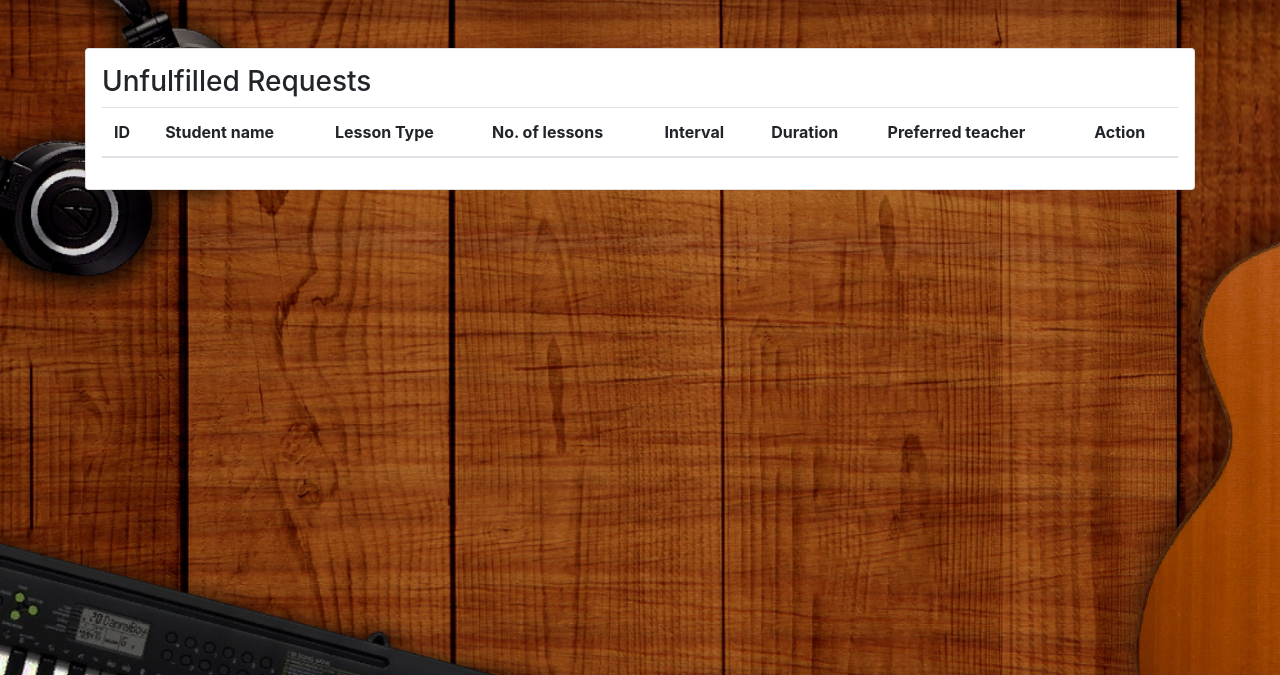
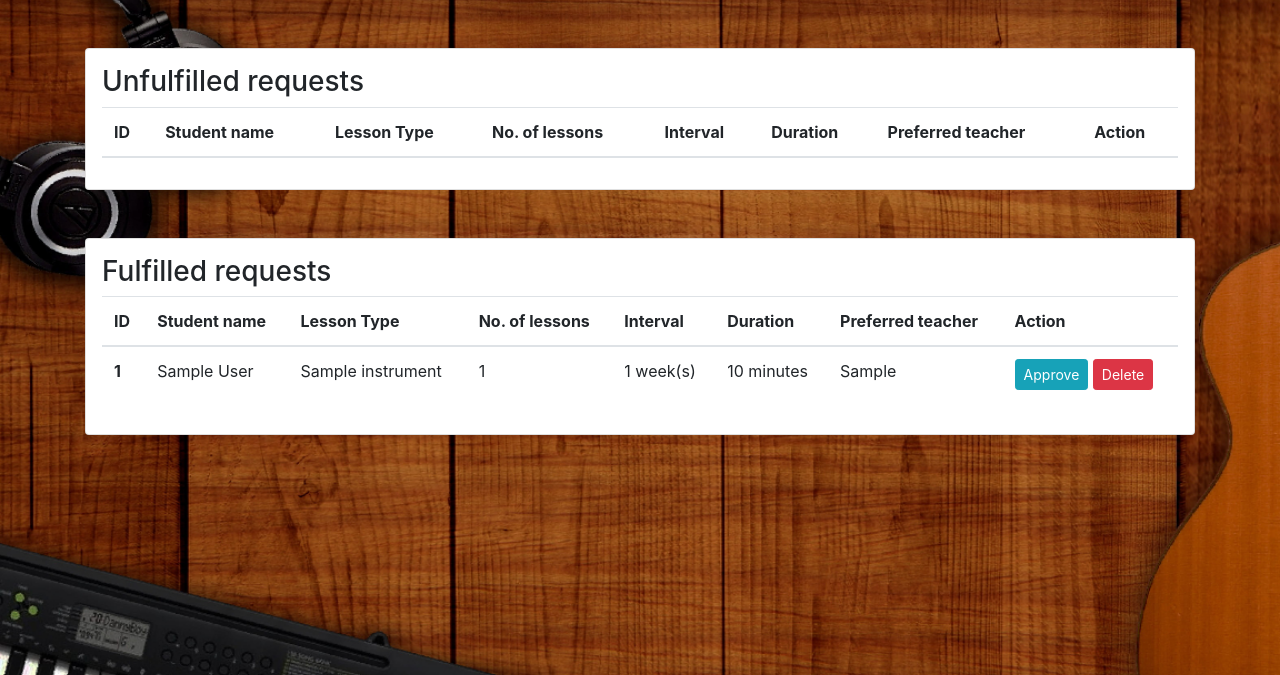
Before and after one commit to DMY2003/MSMS, a Django app: page /administrator/requests in a window 1280 px wide. Shown: the part 56-731 px from the top of the page. Run offline with Django 4.2, Linux system fonts and the light colour scheme; tables that the repository leaves empty hold one stand-in row (values such as "Sample post"); lists and menus that the app fills with data are empty; some libraries are stand-ins or nearby versions.

Commit message:
Turns request list table into a partial for reuse

```diff
--- a/lessons/models.py
+++ b/lessons/models.py
@@ -50,6 +50,11 @@ class User(AbstractUser):
     objects = UserManager()
     REQUIRED_FIELDS = []
 
+    @property
+    def full_name(self):
+        """Gets the full name of a user"""
+        return "%s %s" % (self.first_name, self.last_name)
+
 
 class Student(User):
     balance = models.IntegerField(default=0)
@@ -70,7 +75,7 @@ class Lesson(models.Model):
 
 
 class Instrument(models.Model):
-    name = models.TextField(blank=False)
+    name = models.CharField(max_length=30, blank=False)
 
 class Request(models.Model):
     time_availability = models.TimeField(null=True)
--- a/lessons/templates/admin_requests.html
+++ b/lessons/templates/admin_requests.html
@@ -2,45 +2,7 @@
 
 {% block content %}
 <div class="container-sm mt-5">
-    <div class="card p-3">
-        <h3>
-            Unfulfilled Requests
-        </h3>
-        <table class="table">
-            <thead>
-              <tr>
-                <th scope="col">ID</th>
-                <th scope="col">Student name</th>
-                <th scope="col">Lesson Type</th>
-                <th scope="col">No. of lessons</th>
-                <th scope="col">Interval</th>
-                <th scope="col">Duration</th>
-                <th scope="col">Preferred teacher</th>
-                <th scope="col">Action</th>
-              </tr>
-            </thead>
-            <tbody>
-              <tr>
-                {% for request in unfulfilled_requests %}
-                    <th scope="row">001</th>
-                    <td>Mark</td>
-                    <td>Otto</td>
-                    <td>6</td>
-                    <td>2 week(s)</td>
-                    <td>45 minutes</td>
-                    <td>John Doe</td>
-                    <td>
-                        <button class="btn btn-primary btn-sm">
-                            Approve
-                        </button>
-                        <button class="btn btn-danger btn-sm">
-                            Delete
-                        </button>
-                    </td>
-                {% endfor %}
-              </tr>
-            </tbody>
-        </table>
-    </div>
+    {% include 'partials/admin_request_table.html' with requests=unfulfilled_requests request_type="Unfulfilled requests" %}
+    {% include 'partials/admin_request_table.html' with requests=fulfilled_requests request_type="Fulfilled requests" %}
 </div>
 {% endblock %}
--- a/lessons/templates/auth_container.html
+++ b/lessons/templates/auth_container.html
@@ -6,6 +6,7 @@
         <div class="col-sm-12 col-md-6 offset-md-3">
             <div class="card p-3">
                 {% block auth_content %}
+
                 {% endblock %}
             </div>
         </div>
--- /dev/null
+++ b/lessons/templates/partials/admin_request_table.html
@@ -0,0 +1,40 @@
+<div class="card p-3 mb-5">
+    <h3>
+        {{request_type}}
+    </h3>
+    <table class="table">
+        <thead>
+          <tr>
+            <th scope="col">ID</th>
+            <th scope="col">Student name</th>
+            <th scope="col">Lesson Type</th>
+            <th scope="col">No. of lessons</th>
+            <th scope="col">Interval</th>
+            <th scope="col">Duration</th>
+            <th scope="col">Preferred teacher</th>
+            <th scope="col">Action</th>
+          </tr>
+        </thead>
+        <tbody>
+          <tr>
+            {% for request in requests %}
+                <th scope="row">{{request.id}}</th>
+                <td>{{request.student.full_name}}</td>
+                <td>{{request.instrument.name}}</td>
+                <td>{{request.lesson_count}}</td>
+                <td>{{request.lesson_interval}} week(s)</td>
+                <td>{{request.lesson_duration}} minutes</td>
+                <td>{{request.preferred_teacher}}</td>
+                <td>
+                    <button class="btn btn-primary btn-sm">
+                        Approve
+                    </button>
+                    <button class="btn btn-danger btn-sm">
+                        Delete
+                    </button>
+                </td>
+            {% endfor %}
+          </tr>
+        </tbody>
+    </table>
+</div>
```
Also changed, not shown: lessons/templates/partials/request_table.html (deleted).
